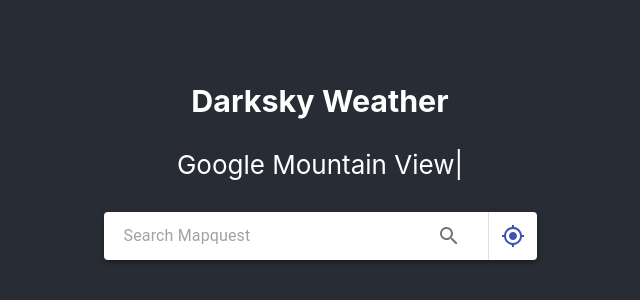
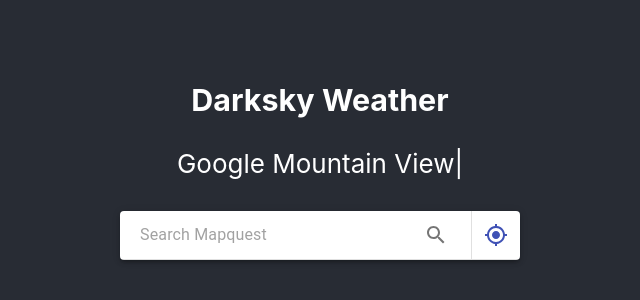
Before and after one commit to sagardesai90/darksky_app, a React (Create React App) app: page / in a window 1280 px wide. Shown: the part 244-544 px from the top of the page, without its empty margins (320-960 px from the left). Built offline with nearby package versions, Linux system fonts and the light colour scheme.

Commit message:
search location now visible after query

```diff
--- a/src/components/Search.css
+++ b/src/components/Search.css
@@ -1,9 +1,19 @@
 .root {
+  max-width: 80%;
+  /* border: dotted; */
+}
+
+.search-bar {
+  text-align: center;
+}
+
+.paper {
   padding: "2px 4px";
   display: grid;
   grid-template-columns: 8fr 0.01fr 1fr;
-  align-items: "center";
-  width: 100%;
+  width: 25rem;
+  margin-left: auto;
+  margin-right: auto;
 }
 
 .form {
@@ -16,18 +26,25 @@
 }
 .iconButton {
   padding: 10;
-}
-.divider {
-  height: 28px;
-  margin: 2rem;
+  border-bottom: 3px solid #282c34;
 }
 
 .local-weather {
   padding: 2rem;
   margin-top: 2rem;
   margin-bottom: 2rem;
+  margin-left: 5%;
+  margin-right: 5%;
   display: grid;
   grid-template-columns: 3fr 1fr;
+}
+
+.streetAddress {
+  text-align: start;
+  padding: 0.25rem;
+  margin-left: 0.5rem;
+  font-size: 1rem;
+  color: gray;
 }
 
 .forecast {
--- a/src/components/Search.js
+++ b/src/components/Search.js
@@ -25,7 +25,8 @@
       userLatLon: [],
       localWeather: "",
       userLocation: "",
-      loading: null
+      loading: null,
+      streetAddress: null
     };
     this.handleChange = this.handleChange.bind(this);
     this.submitSearch = this.submitSearch.bind(this);
@@ -53,13 +54,11 @@
       loading: true
     });
     api2.revGeocode([userLat, userLon]).then(res => {
-      console.log(res.results[0].locations[0], "res");
       this.setState({
         userLocation: res.results[0].locations[0]
       });
     });
     this.getWeather([userLat, userLon], this.state.loading);
-    console.log(this.state.userLocation, "userLatLon");
   }
 
   async getWeather(latLon, loading) {
@@ -88,9 +87,13 @@
       const { lat, lng } = res.results[0].locations[0].latLng;
       this.setState({
         city,
-        latLon: [lat, lng]
+        latLon: [lat, lng],
+        streetAddress: [
+          res.results[0].locations[0].adminArea5,
+          res.results[0].locations[0].adminArea3
+        ]
       });
-      console.log(this.state, "state in submitSearch");
+      console.log(this.state.streetAddress, "streetAddress in Search");
     });
   };
 
@@ -98,7 +101,7 @@
 
   render() {
     return (
-      <div>
+      <div className="root">
         <h3>Darksky Weather</h3>
         <Typist className="myTypist">
           <span>San Francisco</span>
@@ -110,7 +113,7 @@
           <span>Type any address...</span>
         </Typist>
         <div className="search-bar">
-          <Paper component="form" className="root" elevation={3}>
+          <Paper component="form" className="paper" elevation={3}>
             {/* <IconButton className="iconButton" aria-label="menu">
               <MenuIcon />
             </IconButton> */}
@@ -138,8 +141,22 @@
             >
               <MyLocationIcon className="loc-icon" onClick={this.getLocation} />
             </IconButton>
+            <div className="divider">
+              <Divider className="divider" orientation="horizontal" />
+              {this.state.streetAddress !== null && (
+                <div className="streetAddress">
+                  {" "}
+                  Search location:
+                  {JSON.stringify(this.state.streetAddress[0])},{" "}
+                  {JSON.stringify(this.state.streetAddress[1])}
+                </div>
+              )}
+            </div>
+            <Divider className="divider" orientation="horizontal" />
+            <Divider className="divider" orientation="horizontal" />
           </Paper>
         </div>
+
         {this.state.localWeather !== "" && (
           <Card className="local-weather">
             <div className="forecast">
@@ -157,7 +174,11 @@
           </Card>
         )}
 
-        <SearchRes latLon={this.state.latLon} loading={this.state.loading} />
+        <SearchRes
+          latLon={this.state.latLon}
+          streetAddress={this.state.streetAddress}
+          loading={this.state.loading}
+        />
       </div>
     );
   }
--- a/src/components/SearchRes.css
+++ b/src/components/SearchRes.css
@@ -5,6 +5,8 @@
   margin-bottom: 2rem;
   display: grid;
   grid-template-columns: 4fr 1fr;
+  margin-left: auto;
+  margin-right: auto;
 }
 
 .current {
--- a/src/components/SearchRes.js
+++ b/src/components/SearchRes.js
@@ -4,11 +4,13 @@
 
 class SearchRes extends Component {
   constructor(props) {
+    console.log(props, "props in SearchRes");
     super(props);
     this.state = {
       latLon: props.latLon,
       res: "",
-      loading: props.loading
+      loading: props.loading,
+      streetAddress: props.streetAddress
     };
   }
 
@@ -25,7 +27,9 @@
     })
       .then(res => res.json())
       .then(res => this.setState({ res: res, loading: false }))
-      .then(res => console.log(this.state, "state in getWeather after"));
+      .then(res =>
+        console.log(this.state.streetAddress, "state in getWeather after")
+      );
   }
 
   componentDidUpdate(prevProps) {
@@ -35,7 +39,6 @@
     if (currLat !== prevLat && currLon !== prevLon) {
       this.getWeather([currLat, currLon]);
       setInterval(() => {
-        // this.setState({ loading: "True" });
         this.getWeather([currLat, currLon]);
       }, 60000);
     }
@@ -44,7 +47,6 @@
   render() {
     return (
       <div>
-        {/* {this.state.loading === true && <Spinner />} */}
         {this.state.res !== "" && (
           <Card className="card-info">
             <div className="forecast">
```
